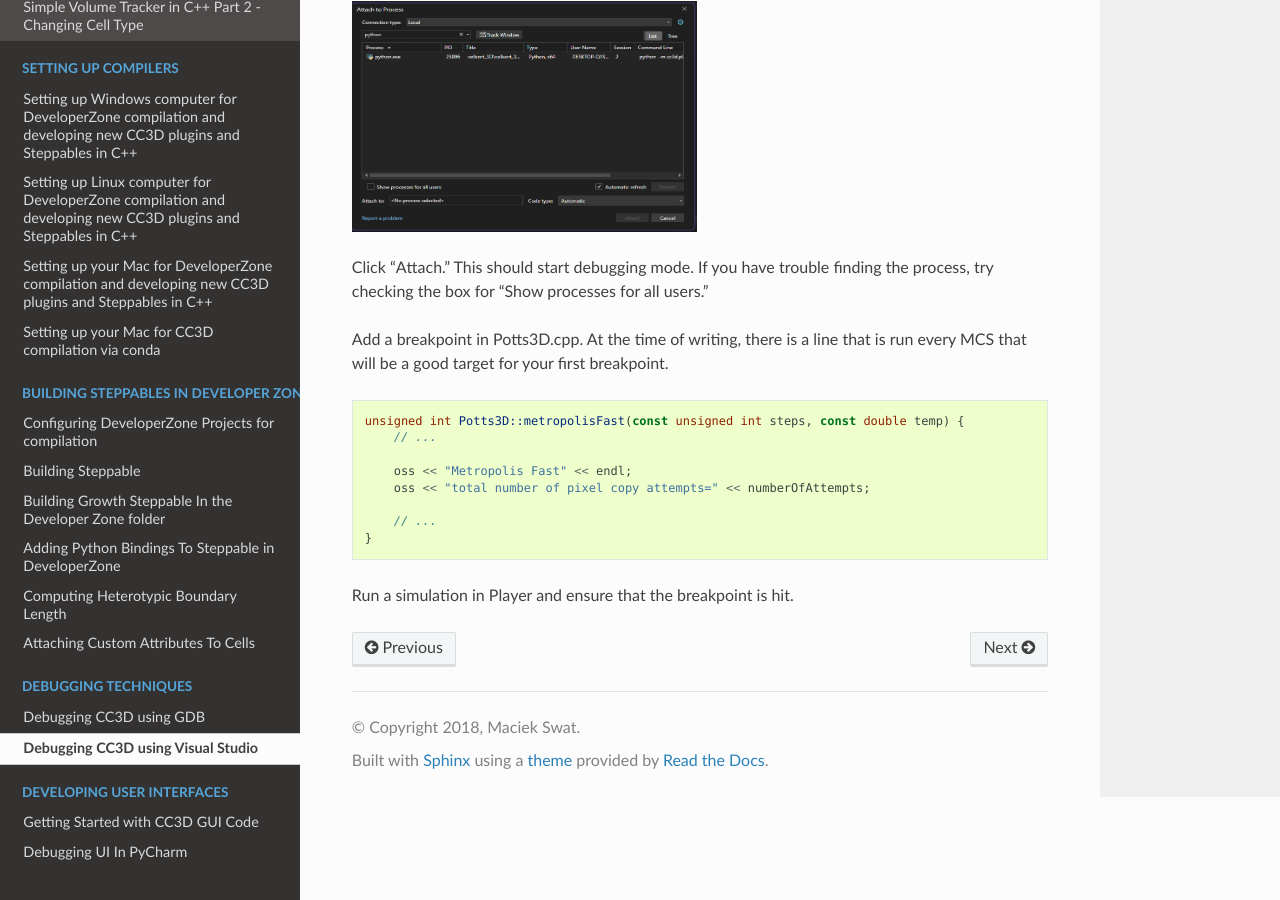
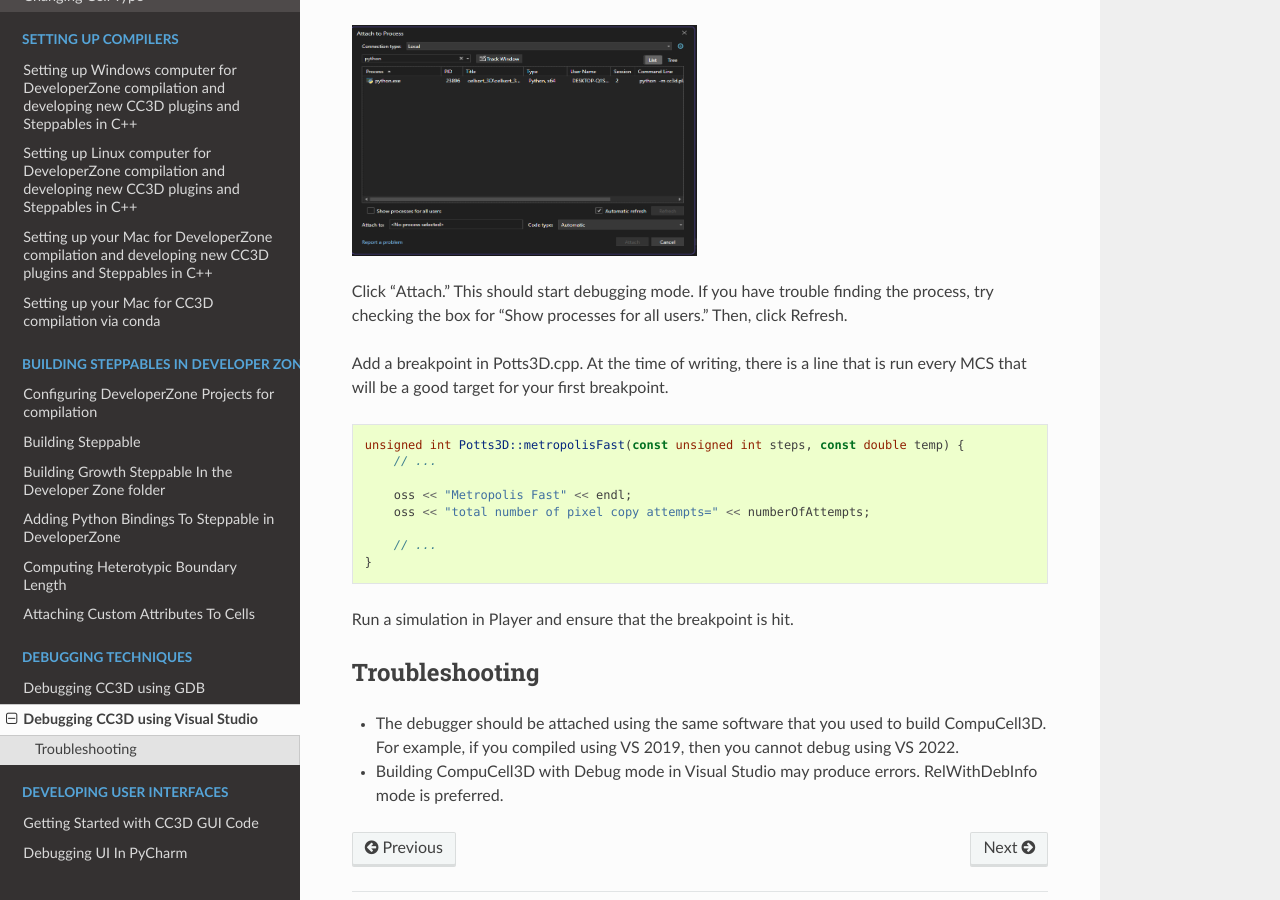
Before and after one commit to CompuCell3D/CompuCell3DDevelopersManual, a Sphinx documentation site: the page built from docs/debugging_cc3d_using_visual_studio.rst, in a window 1280 px wide and 900 px high, scrolled down 648 px. Built offline with Sphinx 7.4.7 and the Read the Docs theme 3.1.0, drawn with Linux system fonts in a browser that asks for light colours; some of the changed text lies outside the part shown.

Commit message:
Add troubleshooting notes to 'Debugging CC3D using Visual Studio'

```diff
--- a/docs/debugging_cc3d_using_visual_studio.rst
+++ b/docs/debugging_cc3d_using_visual_studio.rst
@@ -1,7 +1,7 @@
 Debugging CC3D using Visual Studio
 ==============================================
 
-This demonstrates how to debug compiled C++ code.
+This demonstrates how to debug compiled C++ code. It assumes that you have compiled with RelWithDebInfo mode in Visual Studio.
 
 .. note::
 
@@ -23,13 +23,12 @@ In the window that appears, search for python.exe:
 
 |debug_vs_attach_to_process|
 
-
 .. |debug_vs_attach_to_process| image:: images/debug_vs_attach_to_process.png
    :width: 3.6in
    :height: 2.4in
 
 Click "Attach." This should start debugging mode.
-If you have trouble finding the process, try checking the box for "Show processes for all users."
+If you have trouble finding the process, try checking the box for "Show processes for all users." Then, click Refresh.
 
 Add a breakpoint in Potts3D.cpp. At the time of writing, there is a line that is run every MCS that will be a good target for your first breakpoint.
 
@@ -45,3 +44,9 @@ Add a breakpoint in Potts3D.cpp. At the time of writing, there is a line that is
     }
 
 Run a simulation in Player and ensure that the breakpoint is hit.
+
+Troubleshooting
+******************
+
+- The debugger should be attached using the same software that you used to build CompuCell3D. For example, if you compiled using VS 2019, then you cannot debug using VS 2022.
+- Building CompuCell3D with Debug mode in Visual Studio may produce errors. RelWithDebInfo mode is preferred.
```
